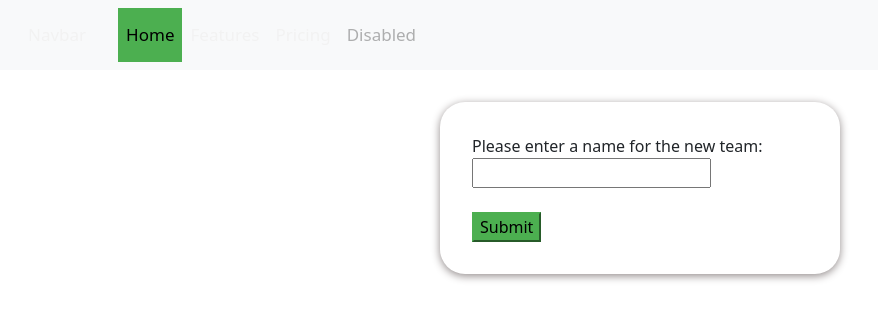
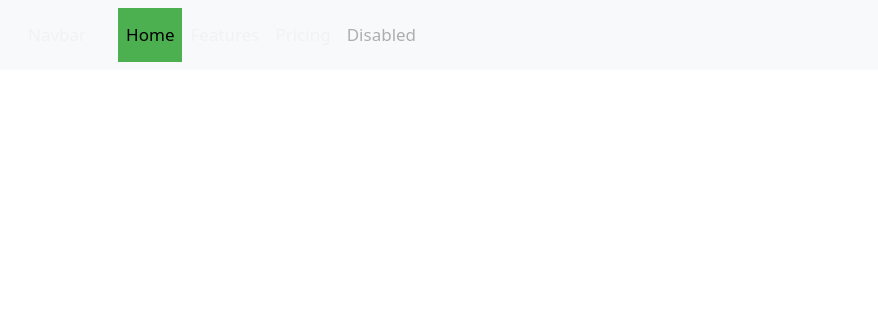
Before and after one commit to aninnda/Peer-assessment, a React (Vite) app in the folder Code/The_Bat_Boys_341/: page / in a window 1280 px wide. Shown: the top 320 px of the page, without its empty margins (0-878 px from the left). Built offline with nearby package versions, Linux system fonts and the light colour scheme.

Commit message:
Minor mistake fix

```diff
--- a/Code/The_Bat_Boys_341/src/App.tsx
+++ b/Code/The_Bat_Boys_341/src/App.tsx
@@ -7,7 +7,6 @@ const App: React.FC = () => {
   return (
     <div>
       <Navbar />
-      <TeamForm />
     </div>
   );
 }
```
